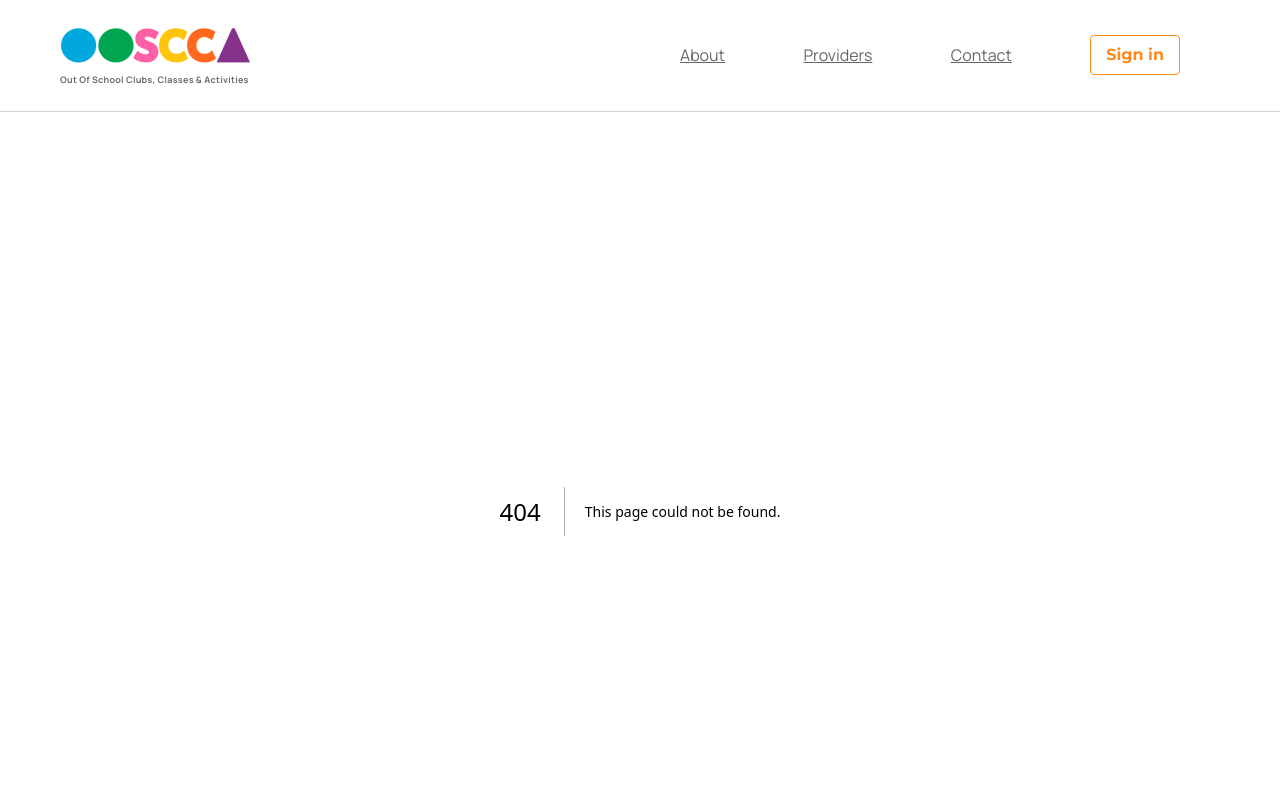
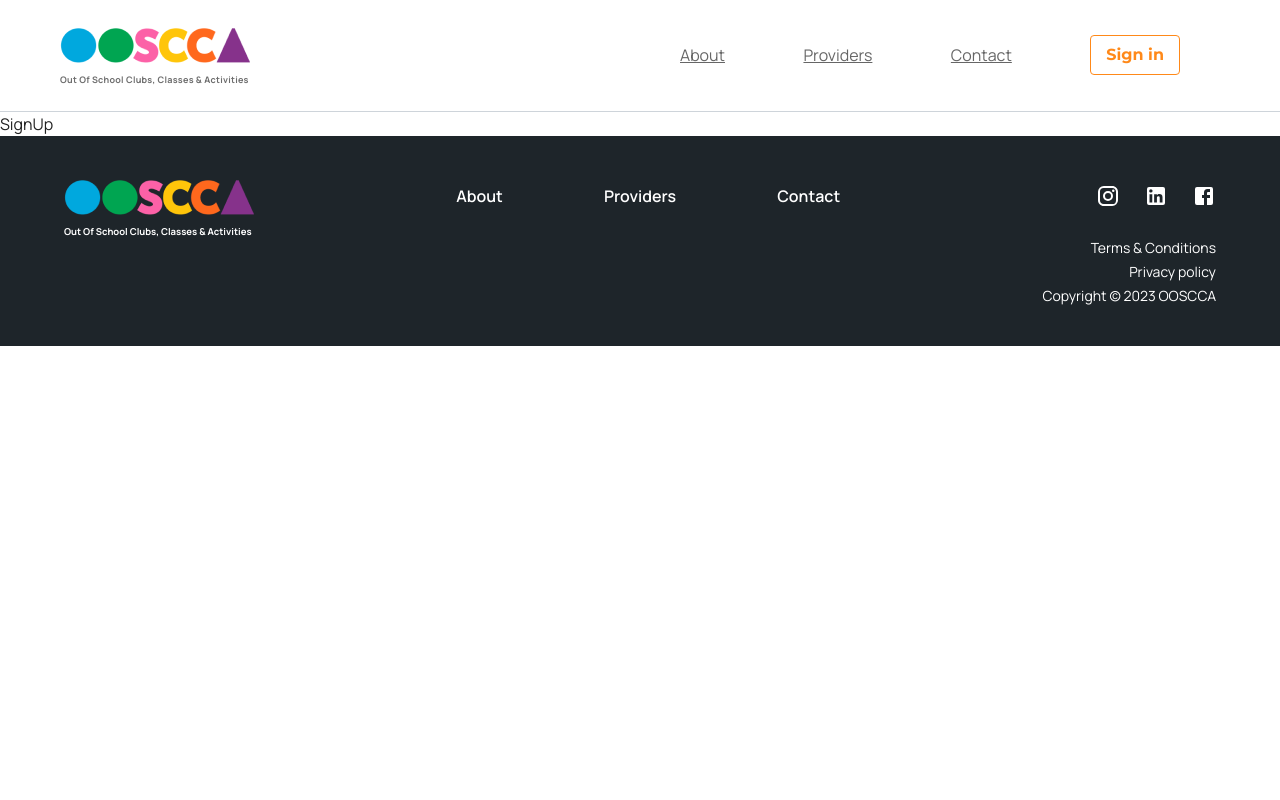
Before and after one commit to digital-brother/ooscca-fe, a Next.js app: page /signup in a window 1280 px wide. Before the commit this address had no page. Shown: the top 800 px of the page. Built offline with nearby package versions, Linux system fonts and the light colour scheme.

Commit message:
Wire up signup page

```diff
--- /dev/null
+++ b/src/app/signup/page.js
@@ -0,0 +1,3 @@
+export default function SignUp() {
+  return <>SignUp</>
+}
```
